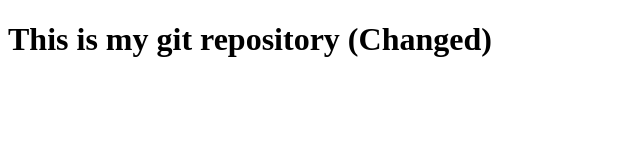
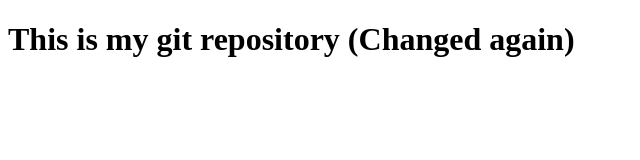
Before and after one commit to mohit2301/ByBradGitLearn, a plain HTML site: page index.html in a window 1280 px wide. Shown: the whole page, without its empty margins (0-640 px from the left). Drawn offline with Linux system fonts and the light colour scheme.

Commit message:
changed index.html

```diff
--- a/index.html
+++ b/index.html
@@ -6,6 +6,6 @@
     <title>Document</title>
 </head>
 <body>
-    <h1>This is my git repository (Changed)</h1>
+    <h1>This is my git repository (Changed again)</h1>
 </body>
 </html>
```
